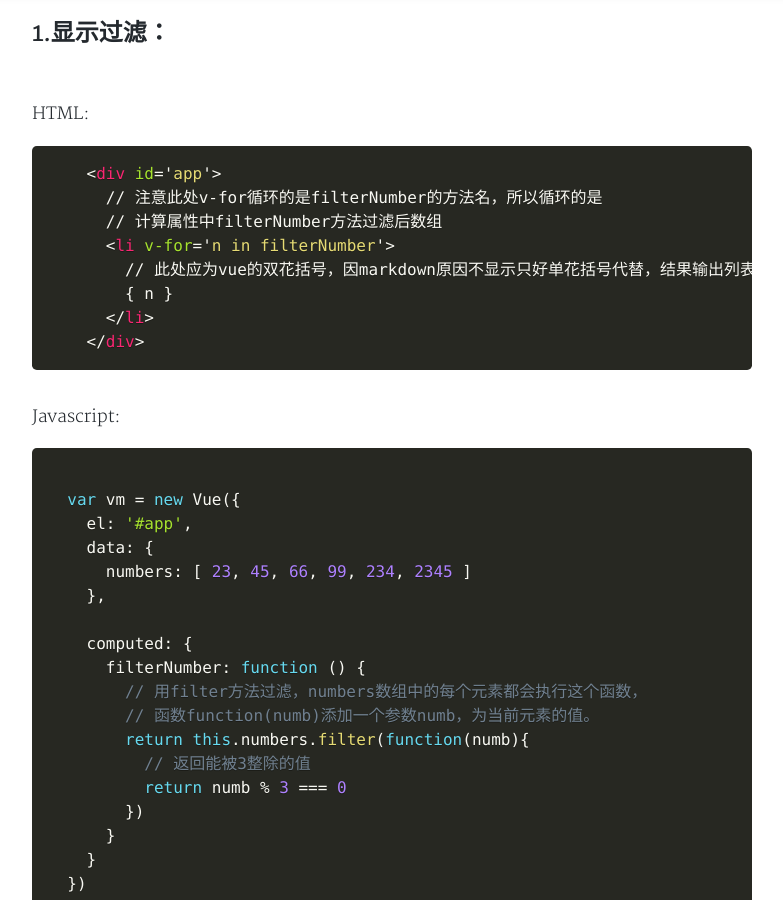
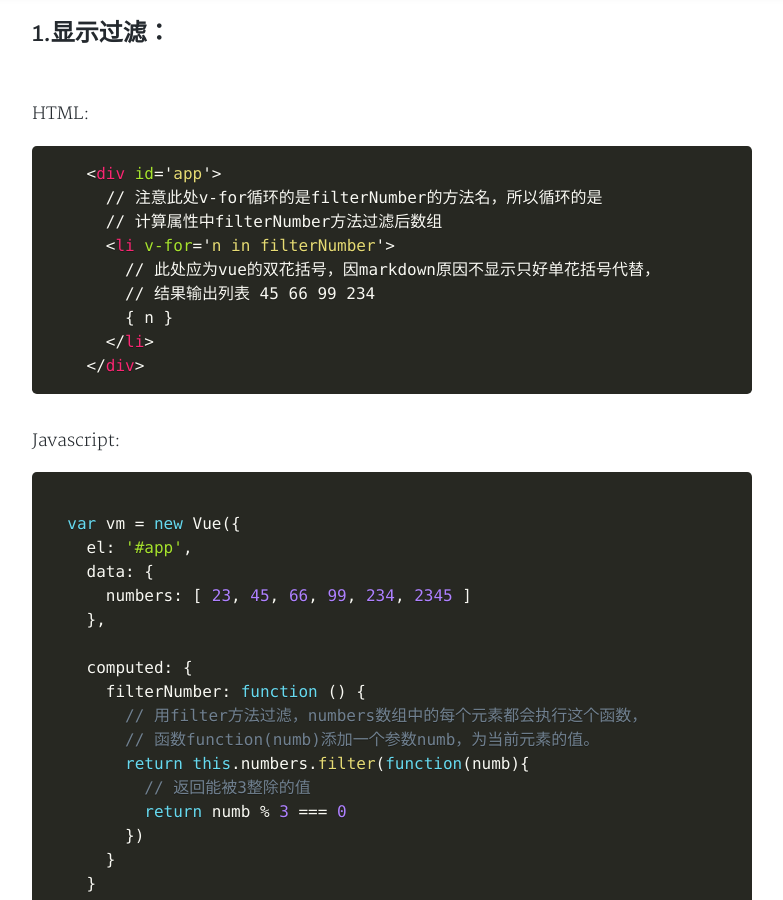
Before and after one commit to yangliangwu/old-blog, a Jekyll site: the page built from _posts/2018-06-24-Vue.js显示过滤、排序结果.md, in a window 1280 px wide and 900 px high, scrolled down 591 px. Shown: the whole window, without its empty margins (248-1031 px from the left). Built offline with Jekyll 4.4.1, drawn with Linux system fonts in a browser that asks for light colours; nearby versions of some CDN libraries; a style sheet for code colours, icons or effects is not loaded.

```diff
--- a/_posts/2018-06-24-Vue.js显示过滤、排序结果.md
+++ b/_posts/2018-06-24-Vue.js显示过滤、排序结果.md
@@ -19,7 +19,8 @@ HTML:
       // 注意此处v-for循环的是filterNumber的方法名，所以循环的是
       // 计算属性中filterNumber方法过滤后数组
       <li v-for='n in filterNumber'>
-        // 此处应为vue的双花括号，因markdown原因不显示只好单花括号代替，结果输出列表 45 66 99 234
+        // 此处应为vue的双花括号，因markdown原因不显示只好单花括号代替，
+        // 结果输出列表 45 66 99 234
         { n }
       </li>
     </div>
```
